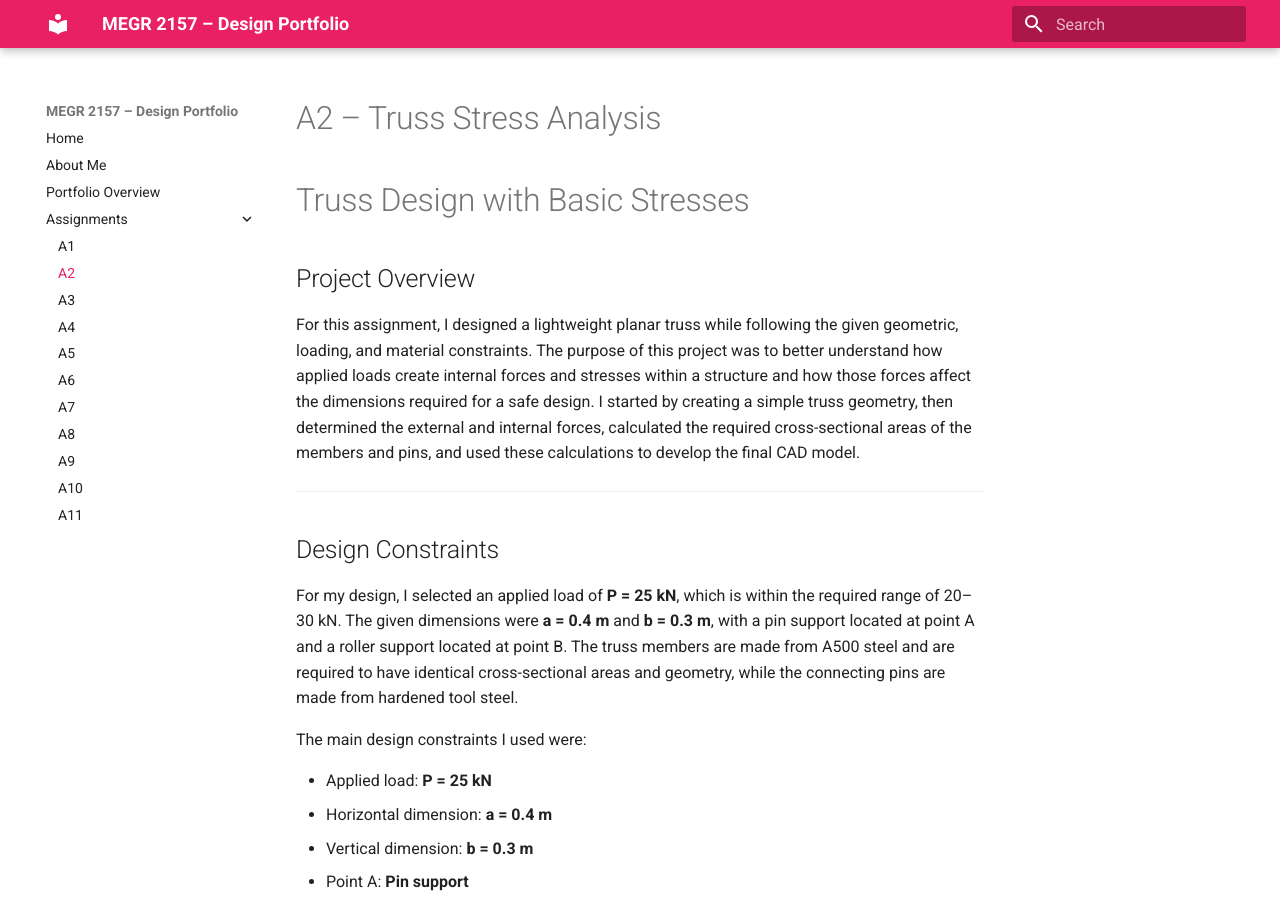
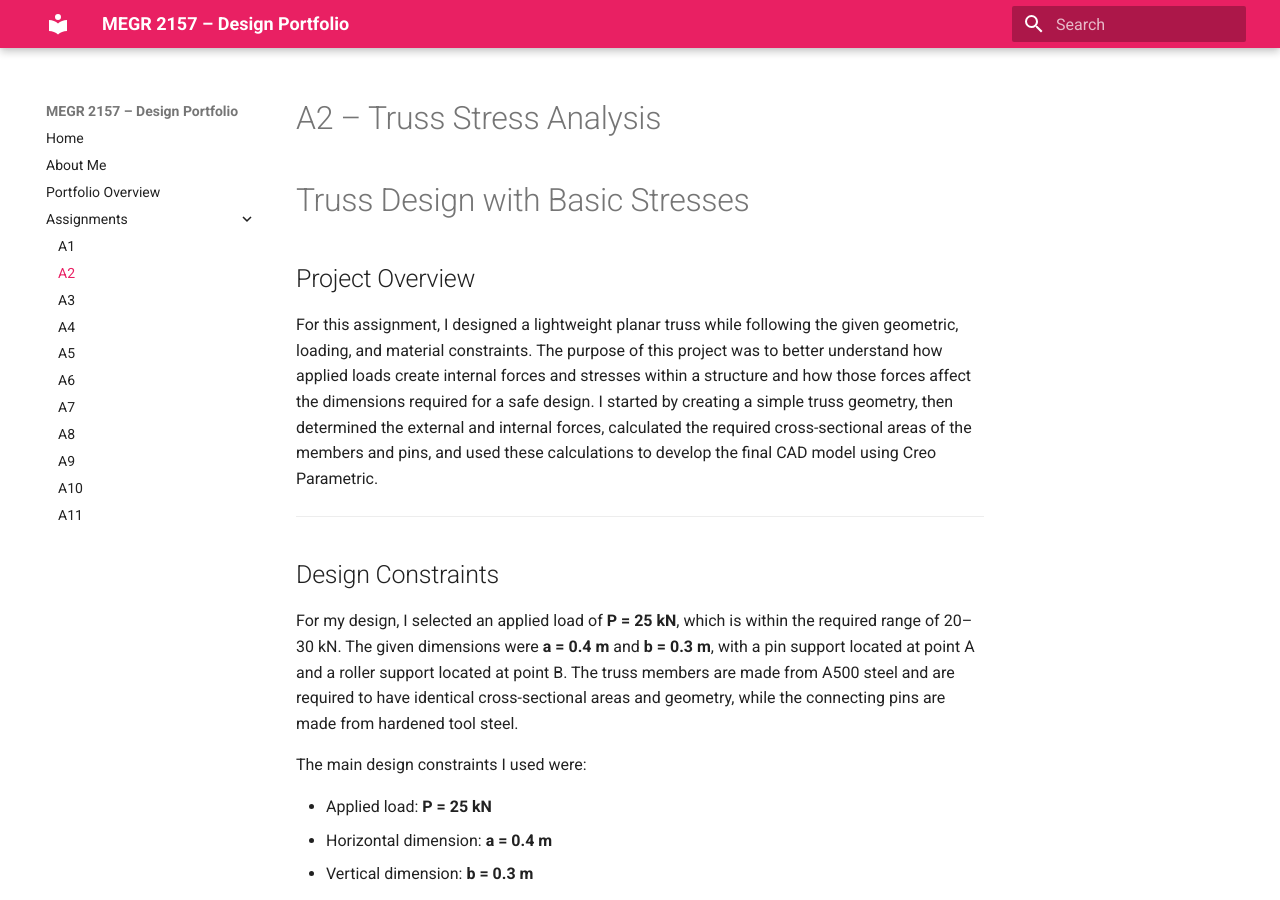
Before and after one commit to igarayal/Alzamora-MEGR2156-Portfolio, an MkDocs documentation site: the page built from docs/assignments/A02/index.md, in a window 1280 px wide and 900 px high. Built offline with MkDocs 1.6.1 and Material for MkDocs 9.7.7, drawn with Linux system fonts in a browser that asks for light colours.

Commit message:
Update project overview with CAD software details
Added mention of using Creo Parametric for CAD modeling.

```diff
--- a/docs/assignments/A02/index.md
+++ b/docs/assignments/A02/index.md
@@ -3,7 +3,7 @@
 
 ## Project Overview
 
-For this assignment, I designed a lightweight planar truss while following the given geometric, loading, and material constraints. The purpose of this project was to better understand how applied loads create internal forces and stresses within a structure and how those forces affect the dimensions required for a safe design. I started by creating a simple truss geometry, then determined the external and internal forces, calculated the required cross-sectional areas of the members and pins, and used these calculations to develop the final CAD model.
+For this assignment, I designed a lightweight planar truss while following the given geometric, loading, and material constraints. The purpose of this project was to better understand how applied loads create internal forces and stresses within a structure and how those forces affect the dimensions required for a safe design. I started by creating a simple truss geometry, then determined the external and internal forces, calculated the required cross-sectional areas of the members and pins, and used these calculations to develop the final CAD model using Creo Parametric.
 
 ---
 
```
